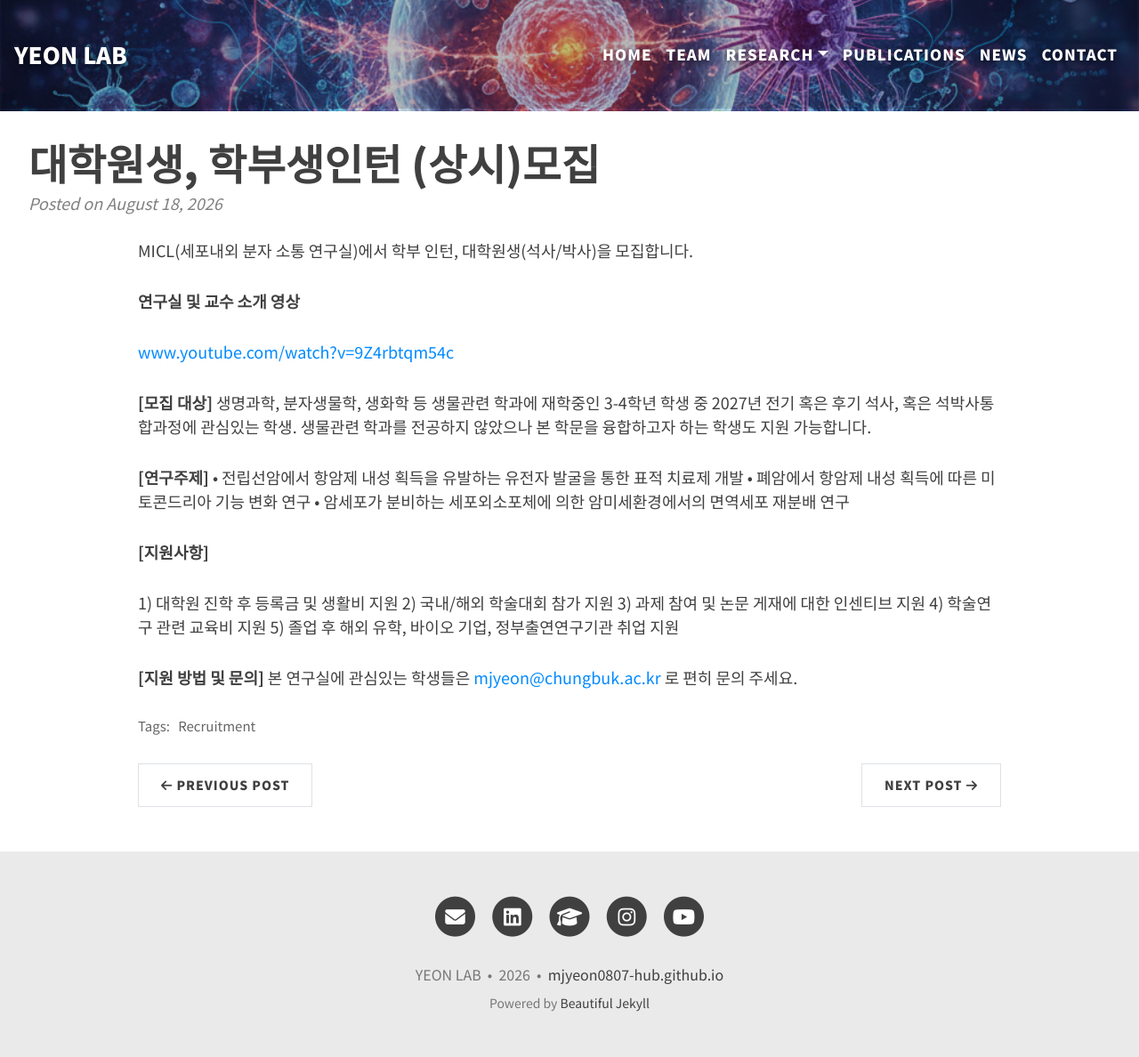
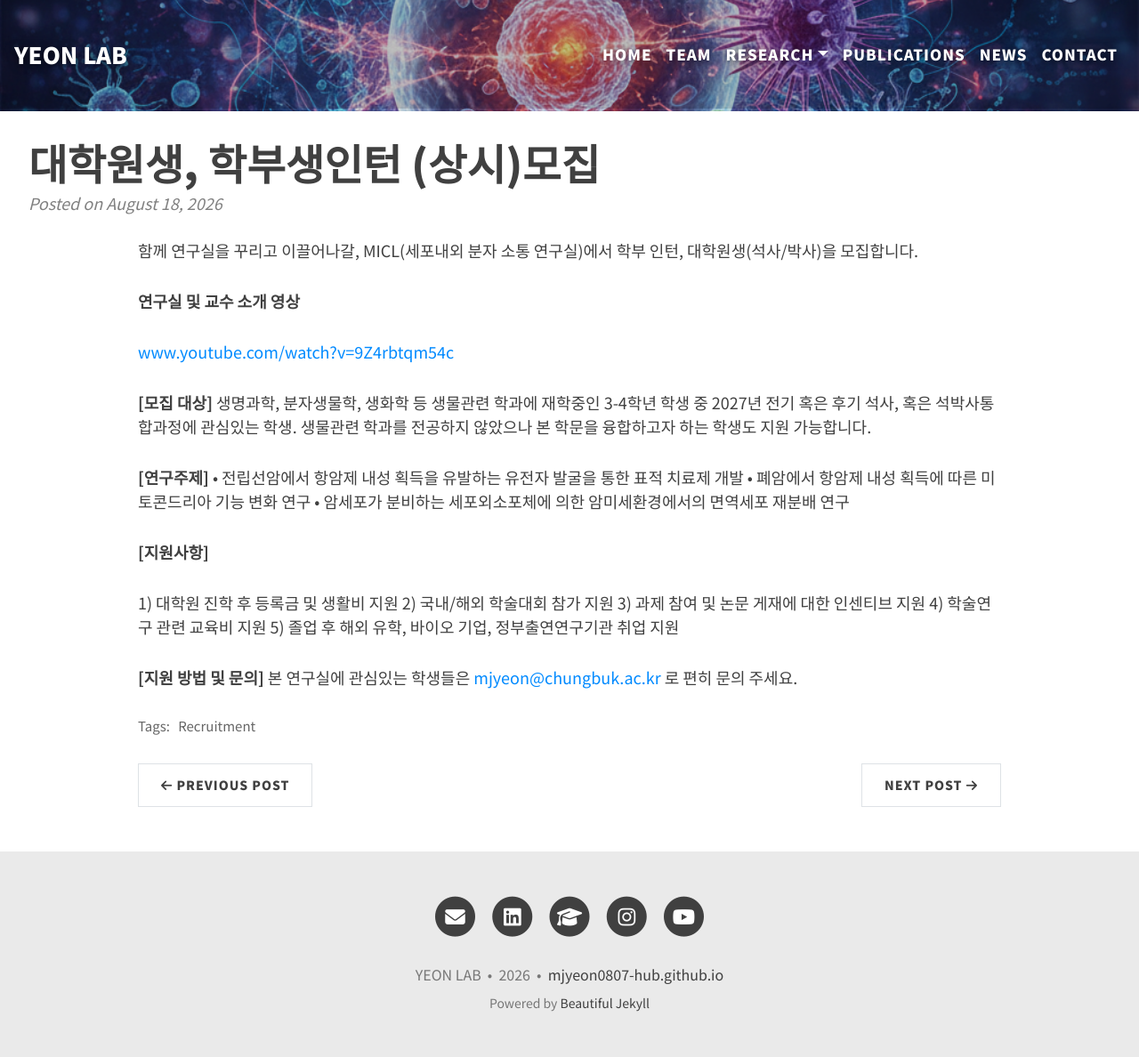
Before and after one commit to mjyeon0807-hub/mjyeon0807-hub.github.io, a Jekyll site: the page built from _news/recruitment-2026.md, in a window 1280 px wide. Shown: the whole page at 89% size. Built offline with Jekyll 4.4.1, drawn with Linux system fonts in a browser that asks for light colours.

Commit message:
Update recruitment intro sentence and remove English paragraph from Research page
Co-Authored-By: Claude Opus 5.5 <noreply@anthropic.com>

```diff
--- a/_news/recruitment-2026.md
+++ b/_news/recruitment-2026.md
@@ -5,7 +5,7 @@ description: "암, 면역, 미토콘드리아, 세포외소포체 등을 키워
 image:
 tags: [Recruitment]
 ---
-MICL(세포내외 분자 소통 연구실)에서 학부 인턴, 대학원생(석사/박사)을 모집합니다.
+함께 연구실을 꾸리고 이끌어나갈, MICL(세포내외 분자 소통 연구실)에서 학부 인턴, 대학원생(석사/박사)을 모집합니다.
 
 **연구실 및 교수 소개 영상**
 
```
Also changed, not shown: research.md (+0 -2 lines).
